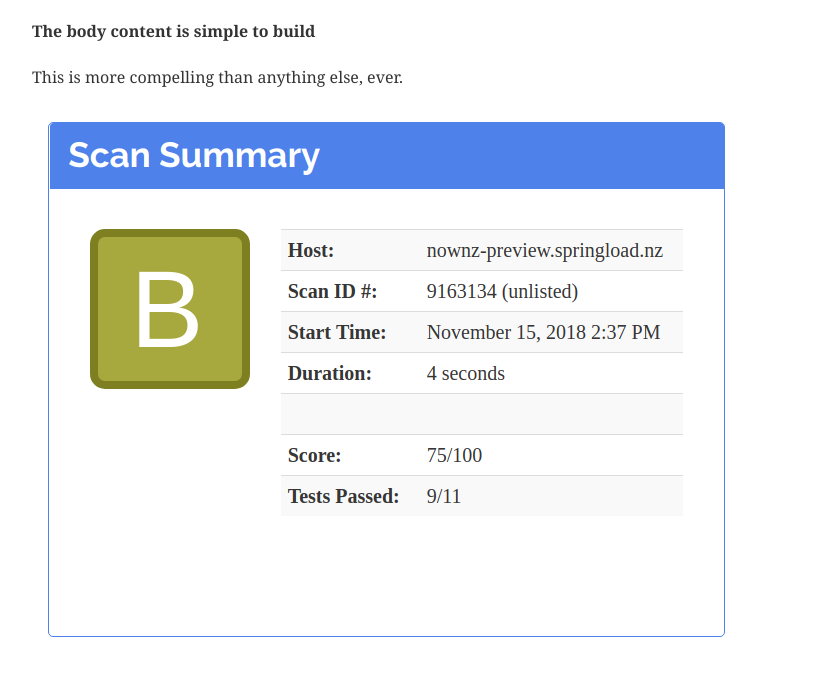
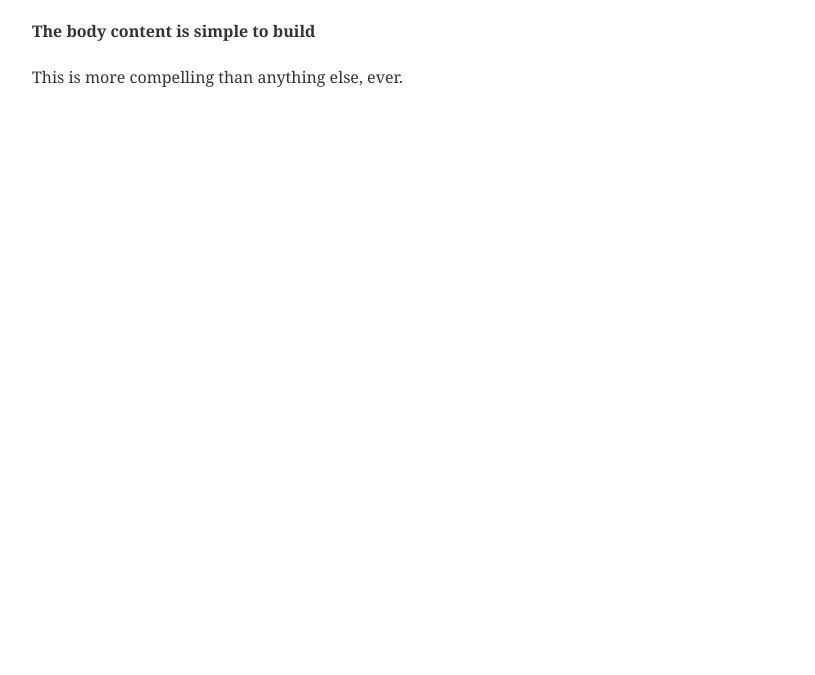
Before and after one commit to tacitus/gatsby-test, a Gatsby site: page /this-is-a-new-test-page in a window 1280 px wide. Shown: the part 143-818 px from the top of the page, without its empty margins (232-1047 px from the left). Built offline with nearby package versions, Linux system fonts and the light colour scheme; Gatsby itself is replaced by a stand-in of ours; some packages are replaced by stand-ins of ours.

Commit message:
Update Pages “this-is-a-new-test-page”

```diff
--- a/src/pages/this-is-a-new-test-page.md
+++ b/src/pages/this-is-a-new-test-page.md
@@ -6,7 +6,3 @@ date: 2018-12-03T17:40:24.500Z
 **The body content is simple to build**
 
 This is more compelling than anything else, ever.
-
-
-
-![SOmething something about accessibility](/images/uploads/observatory.png)
```
